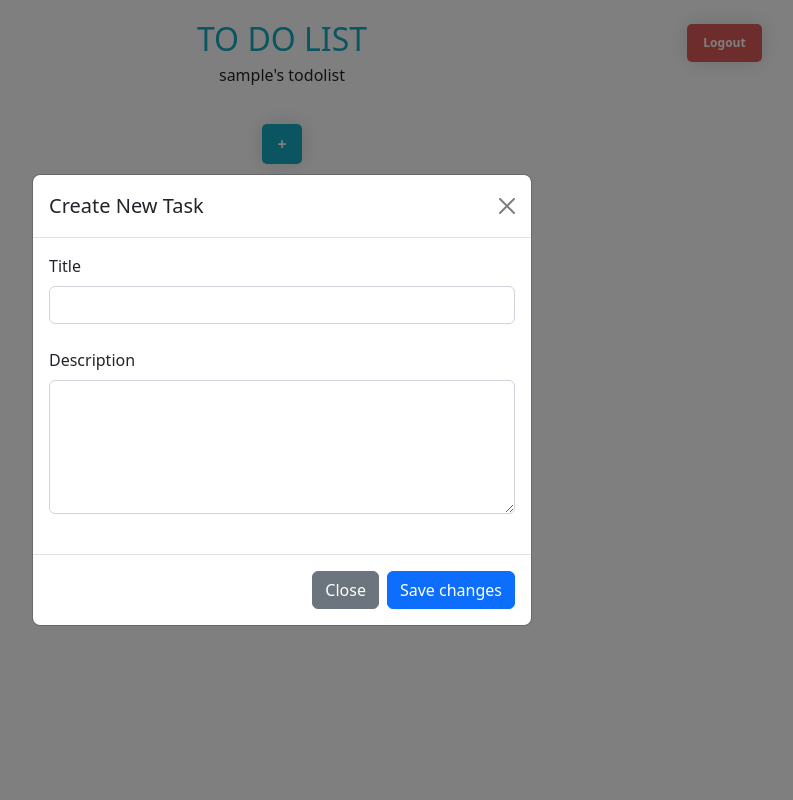
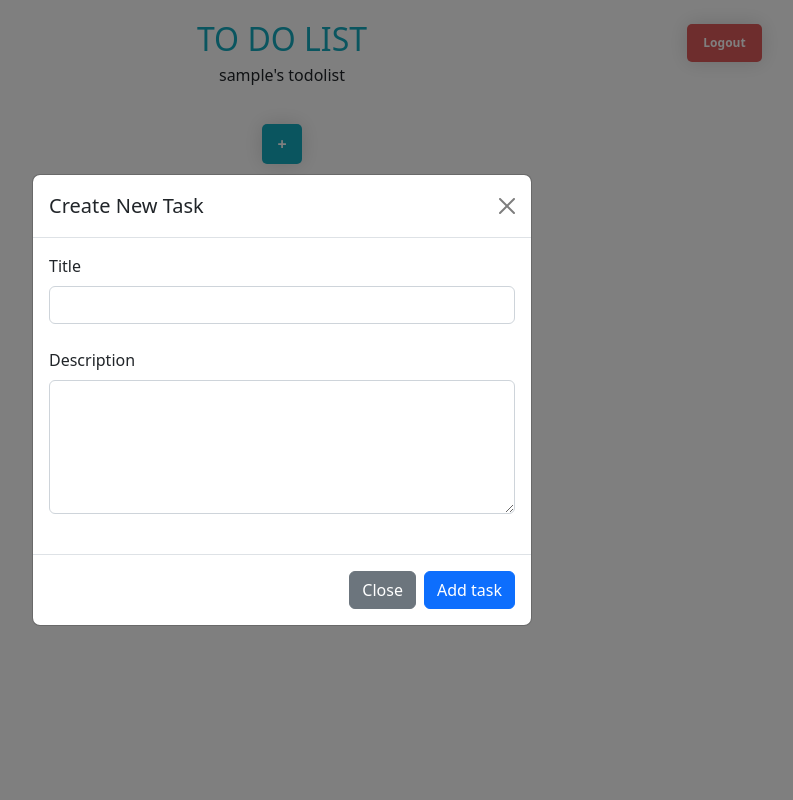
Before and after one commit to fahmisf19/pbp-assignment, a Django app: page /todolist/ in a window 1280 px wide, after a click that opens the changed part. Shown: the whole page, without its empty margins (358-1151 px from the left). Run offline with Django 4.2, Linux system fonts and the light colour scheme; the visitor is signed in with stand-in values (Sample User, id 1); data that the repository does not hold is empty; some libraries are stand-ins or nearby versions.

Commit message:
feat: add README-TWO.md

```diff
--- a/todolist/templates/todolist.html
+++ b/todolist/templates/todolist.html
@@ -54,7 +54,7 @@
         </div>
         <div class="modal-footer">
           <button type="button" class="btn btn-secondary" data-bs-dismiss="modal">Close</button>
-          <button type="button" class="add-task-btn btn btn-primary" data-bs-dismiss="modal">Save changes</button>
+          <button type="button" class="add-task-btn btn btn-primary" data-bs-dismiss="modal">Add task</button>
         </div>
       </div>
     </div>
```
Also changed, not shown: todolist/README-TWO.md (added).
